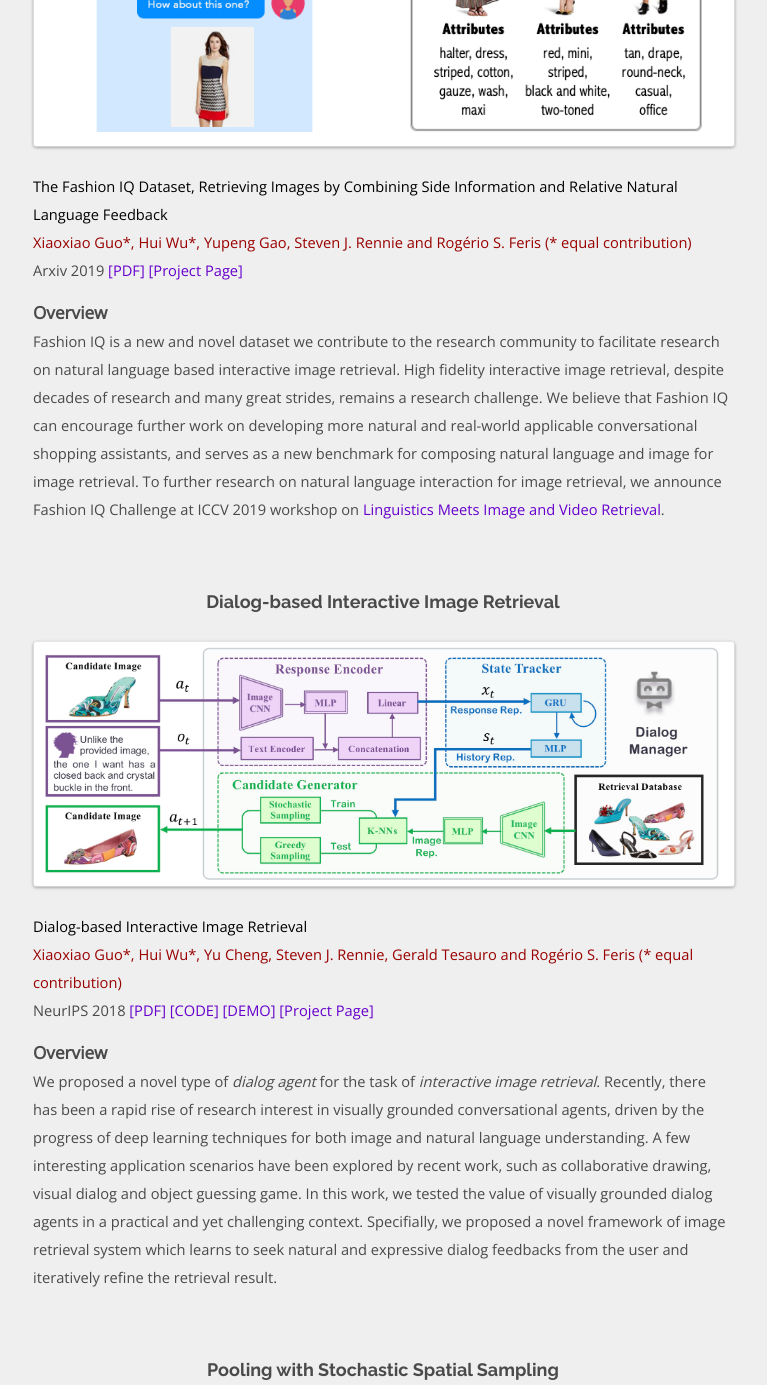
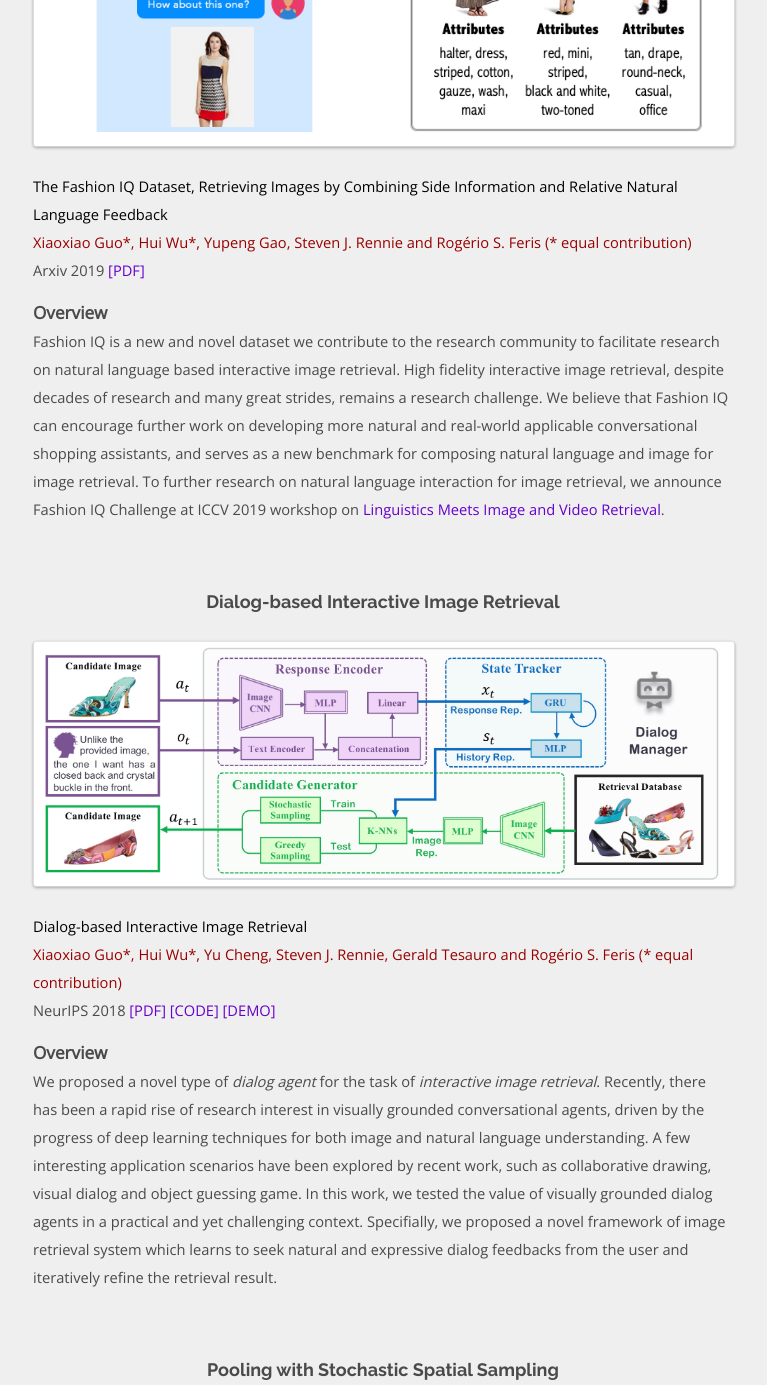
Before and after one commit to spacew/spacew.github.io, a Jekyll site: the page built from index.html, in a window 1280 px wide and 1400 px high, scrolled down 1715 px, cut to the strip 0-1385 px from the top of the window. Shown: the whole strip, without its empty margins (257-1024 px from the left). Built offline with Jekyll 4.4.1, drawn with Linux system fonts in a browser that asks for light colours; the list of posts is cut into pages by our own code.

Commit message:
Update postlist.html

```diff
--- a/_includes/postlist.html
+++ b/_includes/postlist.html
@@ -18,7 +18,7 @@
         {%if post.extra_text%}
             <font color="#cc0066"> <a href="{{post.extra_link}}"> [{{post.extra_text}}] </a> </font>
         {% endif %}
-        <a href="{{ post.url | prepend: site.baseurl }}"> [Project Page] </a>
+        <!-- <a href="{{ post.url | prepend: site.baseurl }}"> [Project Page] </a> -->
         <br>
     </p>
 
```
